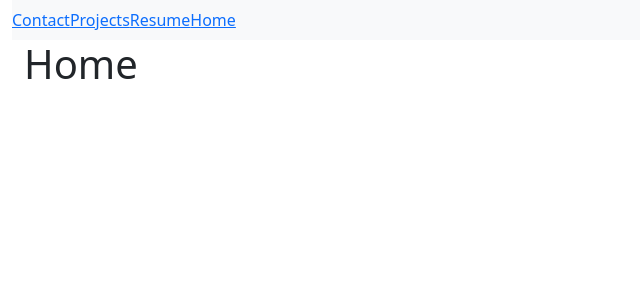
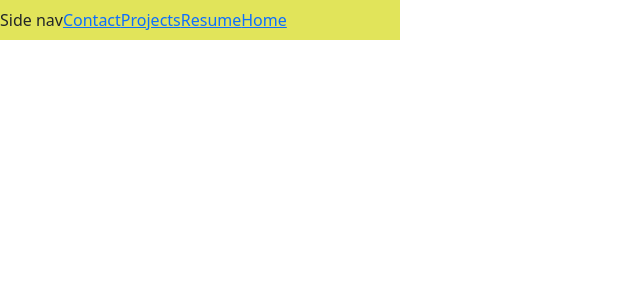
Before and after one commit to FilipPaskalev/star-bootstrap-portfolio, a React (Vite) app: page /#/ in a window 1280 px wide. Shown: the top 300 px of the page, without its empty margins (0-640 px from the left). Built offline with nearby package versions, Linux system fonts and the light colour scheme; a web font is replaced by a local one.

Commit message:
add components

```diff
--- a/package.json
+++ b/package.json
@@ -48,6 +48,7 @@
     "gh-pages": "^6.1.1",
     "jest": "^29.7.0",
     "prettier": "^3.2.5",
+    "sass": "^1.77.4",
     "ts-jest": "^29.1.3",
     "typescript": "^5.4.5",
     "vite": "^5.2.0"
--- a/src/components/nav/Navigation.tsx
+++ b/src/components/nav/Navigation.tsx
@@ -1,16 +1,22 @@
-import { Navbar } from "react-bootstrap";
-import { Link } from "react-router-dom";
-import EPagesPaths from "../../enum/EPagesPaths";
+import EBreakpoints from "../../enum/EBreakpoints";
+import useWindowDimensions from "../../hooks/useWindowDimensions";
+import MobileNav from "./mobile/MobileNav";
+import SideNav from "./side/SideNav";
+import TopNav from "./top/TopNav";
+
+type TScreenSizeParams = {
+  width: number;
+  height: number;
+};
 
 const Navigation = () => {
-  return (
-    <Navbar bg="light" expand="lg">
-      <Link to={EPagesPaths.CONTACT}>Contact</Link>
-      <Link to={EPagesPaths.PROJECTS}>Projects</Link>
-      <Link to={EPagesPaths.RESUME}>Resume</Link>
-      <Link to={EPagesPaths.HOME}>Home</Link>
-    </Navbar>
-  );
+  const { width, height }: TScreenSizeParams = useWindowDimensions();
+
+  if (width < EBreakpoints.MD) return <MobileNav />;
+
+  if (width < EBreakpoints.XL) return <TopNav />;
+
+  return <SideNav />;
 };
 
 export default Navigation;
--- /dev/null
+++ b/src/components/nav/mobile/MobileNav.tsx
@@ -0,0 +1,29 @@
+import Navbar from "react-bootstrap/esm/Navbar";
+import { useState } from "react";
+import Button from "react-bootstrap/Button";
+import Offcanvas from "react-bootstrap/esm/Offcanvas";
+import "./mobile-nav.scss";
+
+const MobileNav = () => {
+  const [show, setShow] = useState(false);
+
+  const handleClose = () => setShow(false);
+  const handleShow = () => setShow(true);
+
+  return (
+    <Navbar>
+      <Button onClick={handleShow}>Launch</Button>
+      <Offcanvas show={show} onHide={handleClose}>
+        <Offcanvas.Header closeButton>
+          <Offcanvas.Title>Offcanvas</Offcanvas.Title>
+        </Offcanvas.Header>
+        <Offcanvas.Body>
+          Some text as placeholder. In real life you can have the elements you have chosen. Like, text, images, lists,
+          etc.
+        </Offcanvas.Body>
+      </Offcanvas>
+    </Navbar>
+  );
+};
+
+export default MobileNav;
--- /dev/null
+++ b/src/components/nav/mobile/mobile-nav.scss
@@ -0,0 +1,3 @@
+nav {
+  background-color: #d81717;
+}
--- a/src/components/nav/side/SideNav.tsx
+++ b/src/components/nav/side/SideNav.tsx
@@ -0,0 +1,18 @@
+import Navbar from "react-bootstrap/Navbar";
+import { Link } from "react-router-dom";
+import EPagesPaths from "../../../enum/EPagesPaths";
+import "./side-nav.scss";
+
+const SideNav = () => {
+  return (
+    <Navbar id="side-nav">
+      Side nav
+      <Link to={EPagesPaths.CONTACT}>Contact</Link>
+      <Link to={EPagesPaths.PROJECTS}>Projects</Link>
+      <Link to={EPagesPaths.RESUME}>Resume</Link>
+      <Link to={EPagesPaths.HOME}>Home</Link>
+    </Navbar>
+  );
+};
+
+export default SideNav;
--- /dev/null
+++ b/src/components/nav/side/side-nav.scss
@@ -0,0 +1,4 @@
+#side-nav {
+  background-color: #e1e45a;
+  width: 400px;
+}
--- a/src/components/nav/top/TopNav.tsx
+++ b/src/components/nav/top/TopNav.tsx
@@ -0,0 +1,18 @@
+import Navbar from "react-bootstrap/esm/Navbar";
+import { Link } from "react-router-dom";
+import EPagesPaths from "../../../enum/EPagesPaths";
+import "./top-nav.scss";
+
+const TopNav = () => {
+  return (
+    <Navbar id="top-nav">
+      TopNav
+      <Link to={EPagesPaths.CONTACT}>Contact</Link>
+      <Link to={EPagesPaths.PROJECTS}>Projects</Link>
+      <Link to={EPagesPaths.RESUME}>Resume</Link>
+      <Link to={EPagesPaths.HOME}>Home</Link>
+    </Navbar>
+  );
+};
+
+export default TopNav;
--- /dev/null
+++ b/src/components/nav/top/top-nav.scss
@@ -0,0 +1,3 @@
+#top-nav {
+  background-color: #a5e4a3;
+}
--- a/src/components/pages/home/Home.tsx
+++ b/src/components/pages/home/Home.tsx
@@ -1,13 +1,19 @@
 import Container from "react-bootstrap/Container";
 import Navigation from "../../nav/Navigation";
+import Row from "react-bootstrap/esm/Row";
+import Col from "react-bootstrap/esm/Col";
 
 const Home = () => {
   return (
-    <Container fluid>
-      <Navigation />
-      <Container fluid>
-        <h1>Home</h1>
-      </Container>
+    <Container className="p-0" fluid>
+      <Row>
+        <Col lg={12} xl={2}>
+          <Navigation />
+        </Col>
+        <Col lg={12} xl={10}>
+          <h1>Home</h1>
+        </Col>
+      </Row>
     </Container>
   );
 };
--- /dev/null
+++ b/src/hooks/useWindowDimensions.tsx
@@ -0,0 +1,27 @@
+import { useState, useEffect } from "react";
+
+const getWindowDimensions = () => {
+  const { innerWidth: width, innerHeight: height } = window;
+
+  return {
+    width,
+    height
+  };
+};
+
+const useWindowDimensions = () => {
+  const [windowDimensions, setWindowDimensions] = useState(getWindowDimensions());
+
+  useEffect(() => {
+    function handleResize() {
+      setWindowDimensions(getWindowDimensions());
+    }
+
+    window.addEventListener("resize", handleResize);
+    return () => window.removeEventListener("resize", handleResize);
+  }, []);
+
+  return windowDimensions;
+};
+
+export default useWindowDimensions;
```
Also changed, not shown: 1 other file (tests, documents, lock files or other folders).
